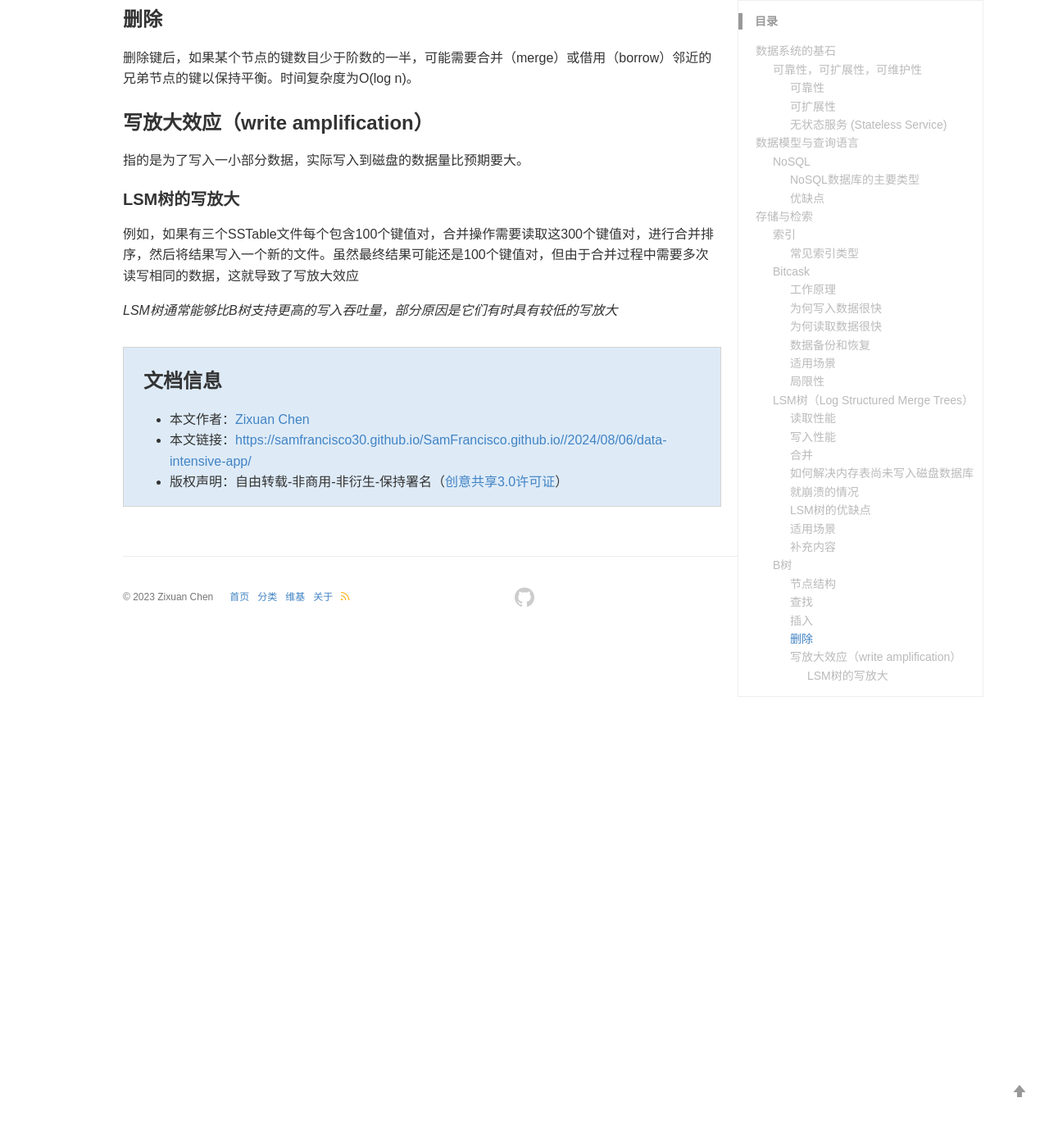
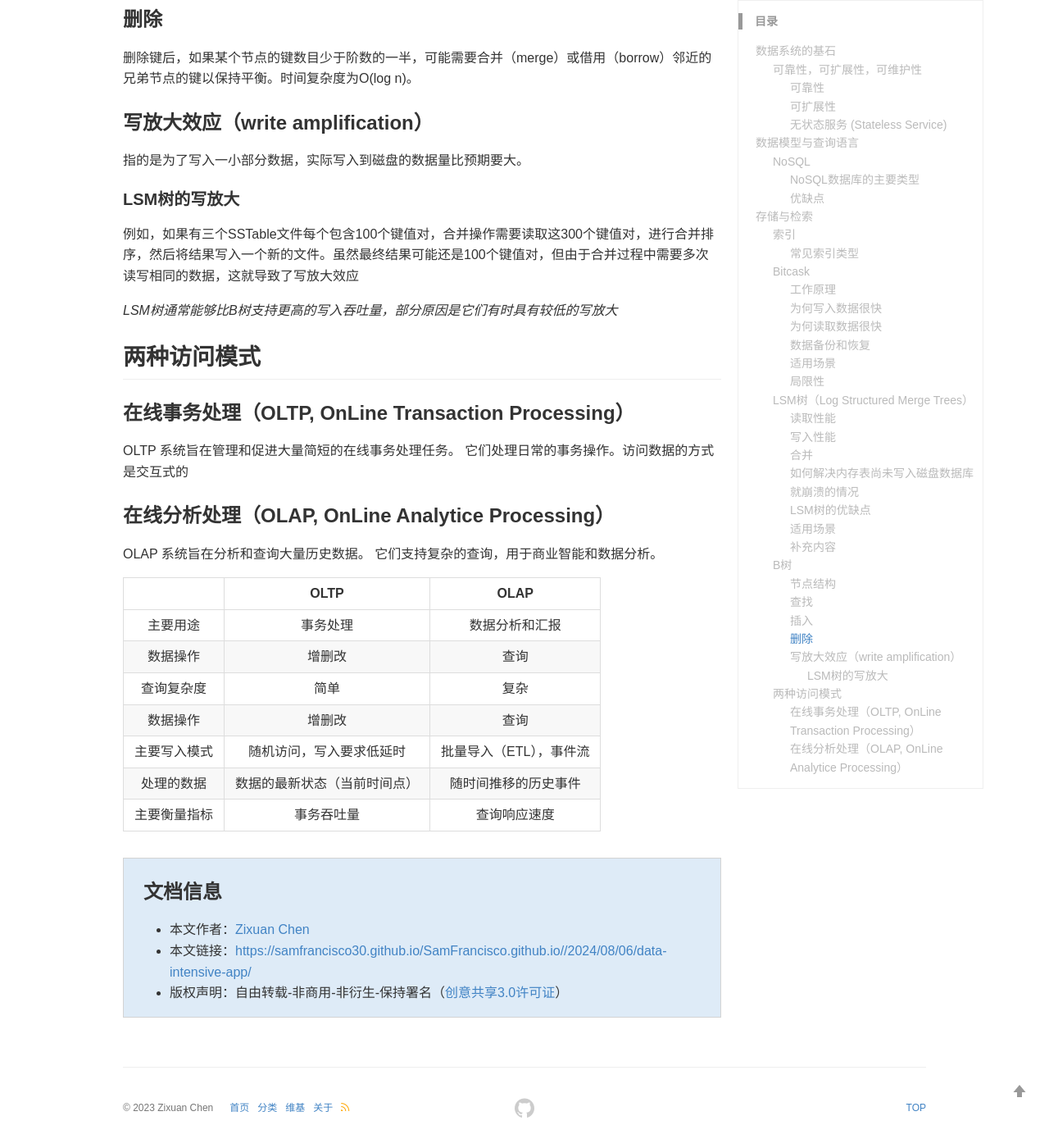
Before and after one commit to SamFrancisco30/SamFrancisco.github.io, a Jekyll site: the page built from _posts/2024-08-06-data-intensive-app.md, in a window 1280 px wide and 1400 px high, scrolled down 6170 px. Shown: the whole window at 82% size. Built offline with Jekyll 4.4.1, drawn with Linux system fonts in a browser that asks for light colours; comment, search, counter and statistics services are not loaded; a style sheet for code colours, icons or effects is not loaded; some of the changed text lies outside the part shown.

Commit message:
update post

```diff
--- a/_posts/2024-08-06-data-intensive-app.md
+++ b/_posts/2024-08-06-data-intensive-app.md
@@ -185,3 +185,22 @@ B树的基本底层写操作是用新数据覆盖磁盘上的页面，而LSM树
 例如，如果有三个SSTable文件每个包含100个键值对，合并操作需要读取这300个键值对，进行合并排序，然后将结果写入一个新的文件。虽然最终结果可能还是100个键值对，但由于合并过程中需要多次读写相同的数据，这就导致了写放大效应
 
 *LSM树通常能够比B树支持更高的写入吞吐量，部分原因是它们有时具有较低的写放大*
+
+
+## 两种访问模式
+
+### 在线事务处理（OLTP, OnLine Transaction Processing）
+OLTP 系统旨在管理和促进大量简短的在线事务处理任务。 它们处理日常的事务操作。访问数据的方式是交互式的
+
+### 在线分析处理（OLAP, OnLine Analytice Processing）
+OLAP 系统旨在分析和查询大量历史数据。 它们支持复杂的查询，用于商业智能和数据分析。
+
+|  | OLTP | OLAP |
+| :-----:| :----: | :----: |
+| 主要用途 | 事务处理 | 数据分析和汇报 |
+| 数据操作 |增删改  | 查询 |
+| 查询复杂度 |简单  | 复杂 |
+| 数据操作 |增删改  | 查询 |
+| 主要写入模式 |随机访问，写入要求低延时  | 批量导入（ETL），事件流 |
+| 处理的数据 |数据的最新状态（当前时间点）  | 随时间推移的历史事件 |
+| 主要衡量指标 |事务吞吐量  | 查询响应速度 |
```
